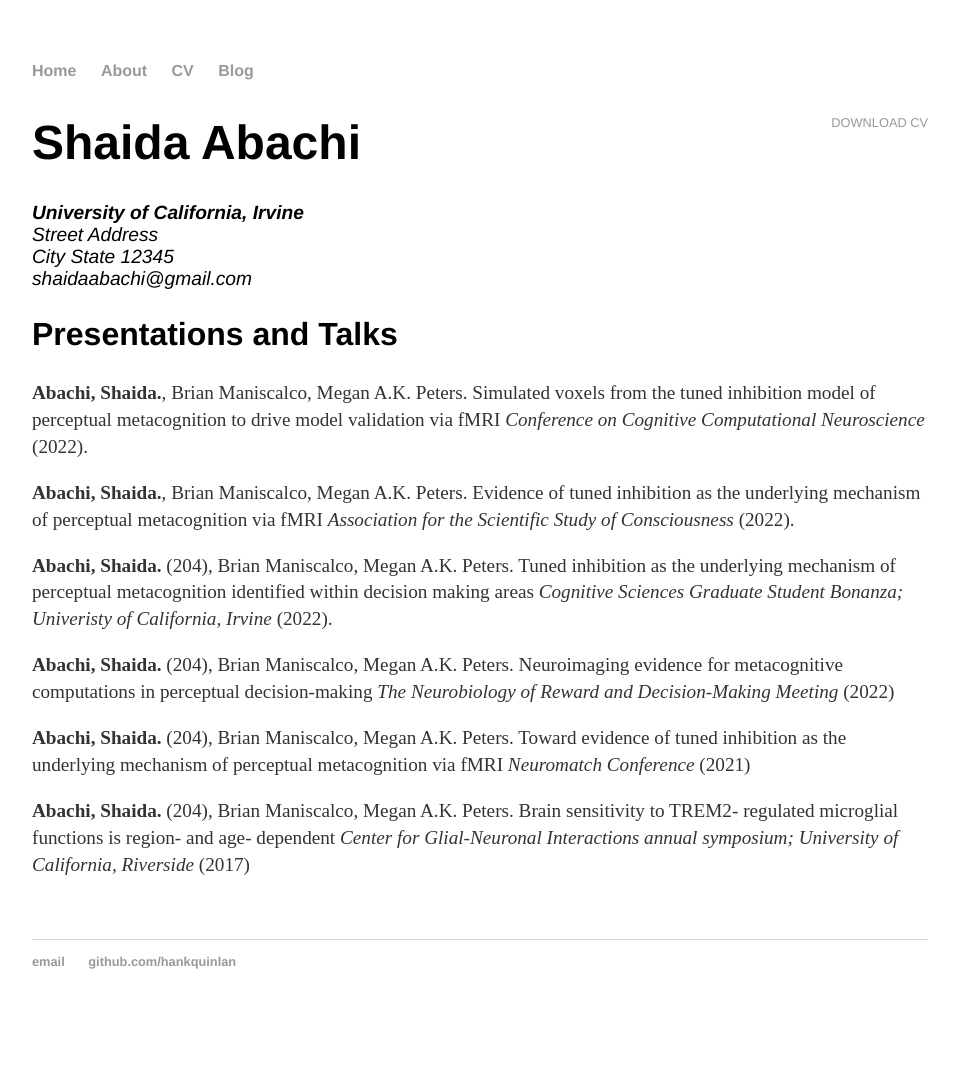
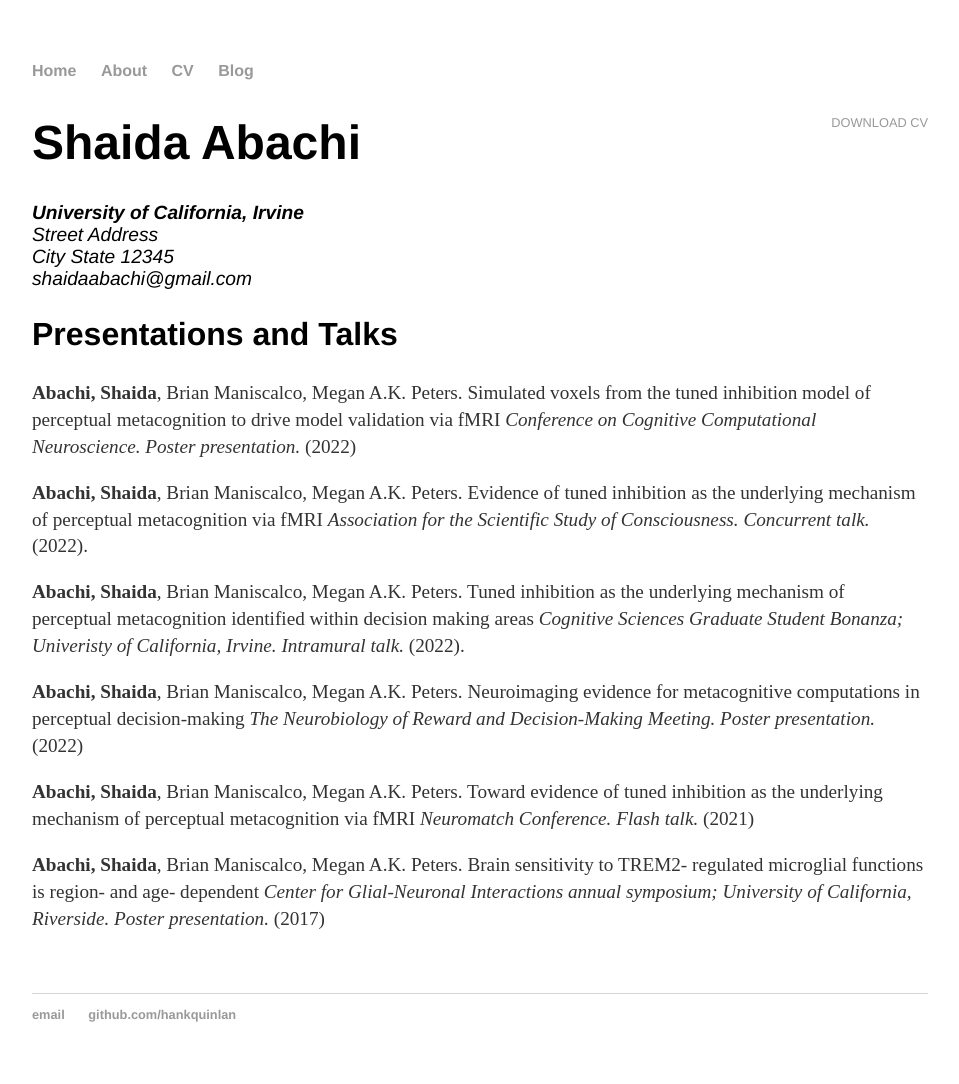
Before and after one commit to shaida-abachi/shaida-abachi.github.io, a Jekyll site: the page built from cv/index.html, in a window 1280 px wide. Shown: the whole page, without its empty margins (160-1119 px from the left). Built offline with Jekyll 4.4.1, drawn with Linux system fonts in a browser that asks for light colours; before the commit the page ends 1031 px from its top, so only the background shows below that.

Commit message:
Update index.html
presentation edits

```diff
--- a/cv/index.html
+++ b/cv/index.html
@@ -15,10 +15,10 @@
 
 					<h2>Presentations and Talks</h2>
 
-					<p><strong>Abachi, Shaida.</strong>, Brian Maniscalco, Megan A.K. Peters. Simulated voxels from the tuned inhibition model of perceptual metacognition to drive model validation via fMRI <em>Conference on Cognitive Computational Neuroscience</em> (2022).<br>
-					<p><strong>Abachi, Shaida.</strong>, Brian Maniscalco, Megan A.K. Peters. Evidence of tuned inhibition as the underlying mechanism of perceptual metacognition via fMRI <em>Association for the Scientific Study of Consciousness</em> (2022).<br>
-					<p><strong>Abachi, Shaida.</strong> (204), Brian Maniscalco, Megan A.K. Peters. Tuned inhibition as the underlying mechanism of perceptual metacognition identified within decision making areas <em>Cognitive Sciences Graduate Student Bonanza; Univeristy of California, Irvine</em> (2022).<br>
-					<p><strong>Abachi, Shaida.</strong> (204), Brian Maniscalco, Megan A.K. Peters. Neuroimaging evidence for metacognitive computations in perceptual decision-making <em>The Neurobiology of Reward and Decision-Making Meeting</em> (2022)<br>
-					<p><strong>Abachi, Shaida.</strong> (204), Brian Maniscalco, Megan A.K. Peters. Toward evidence of tuned inhibition as the underlying mechanism of perceptual metacognition via fMRI <em>Neuromatch Conference</em> (2021)<br>
-					<p><strong>Abachi, Shaida.</strong> (204), Brian Maniscalco, Megan A.K. Peters. Brain sensitivity to TREM2- regulated microglial functions is region- and age- dependent <em>Center for Glial-Neuronal Interactions annual symposium; University of California, Riverside </em> (2017)<br>
+					<p><strong>Abachi, Shaida</strong>, Brian Maniscalco, Megan A.K. Peters. Simulated voxels from the tuned inhibition model of perceptual metacognition to drive model validation via fMRI <em>Conference on Cognitive Computational Neuroscience. Poster presentation.</em> (2022)<br>
+					<p><strong>Abachi, Shaida</strong>, Brian Maniscalco, Megan A.K. Peters. Evidence of tuned inhibition as the underlying mechanism of perceptual metacognition via fMRI <em>Association for the Scientific Study of Consciousness. Concurrent talk.</em> (2022).<br>
+					<p><strong>Abachi, Shaida</strong>, Brian Maniscalco, Megan A.K. Peters. Tuned inhibition as the underlying mechanism of perceptual metacognition identified within decision making areas <em>Cognitive Sciences Graduate Student Bonanza; Univeristy of California, Irvine. Intramural talk.</em> (2022).<br>
+					<p><strong>Abachi, Shaida</strong>, Brian Maniscalco, Megan A.K. Peters. Neuroimaging evidence for metacognitive computations in perceptual decision-making <em>The Neurobiology of Reward and Decision-Making Meeting. Poster presentation.</em> (2022)<br>
+					<p><strong>Abachi, Shaida</strong>, Brian Maniscalco, Megan A.K. Peters. Toward evidence of tuned inhibition as the underlying mechanism of perceptual metacognition via fMRI <em>Neuromatch Conference. Flash talk.</em> (2021)<br>
+					<p><strong>Abachi, Shaida</strong>, Brian Maniscalco, Megan A.K. Peters. Brain sensitivity to TREM2- regulated microglial functions is region- and age- dependent <em>Center for Glial-Neuronal Interactions annual symposium; University of California, Riverside. Poster presentation.</em> (2017)<br>
 	</div>
```
